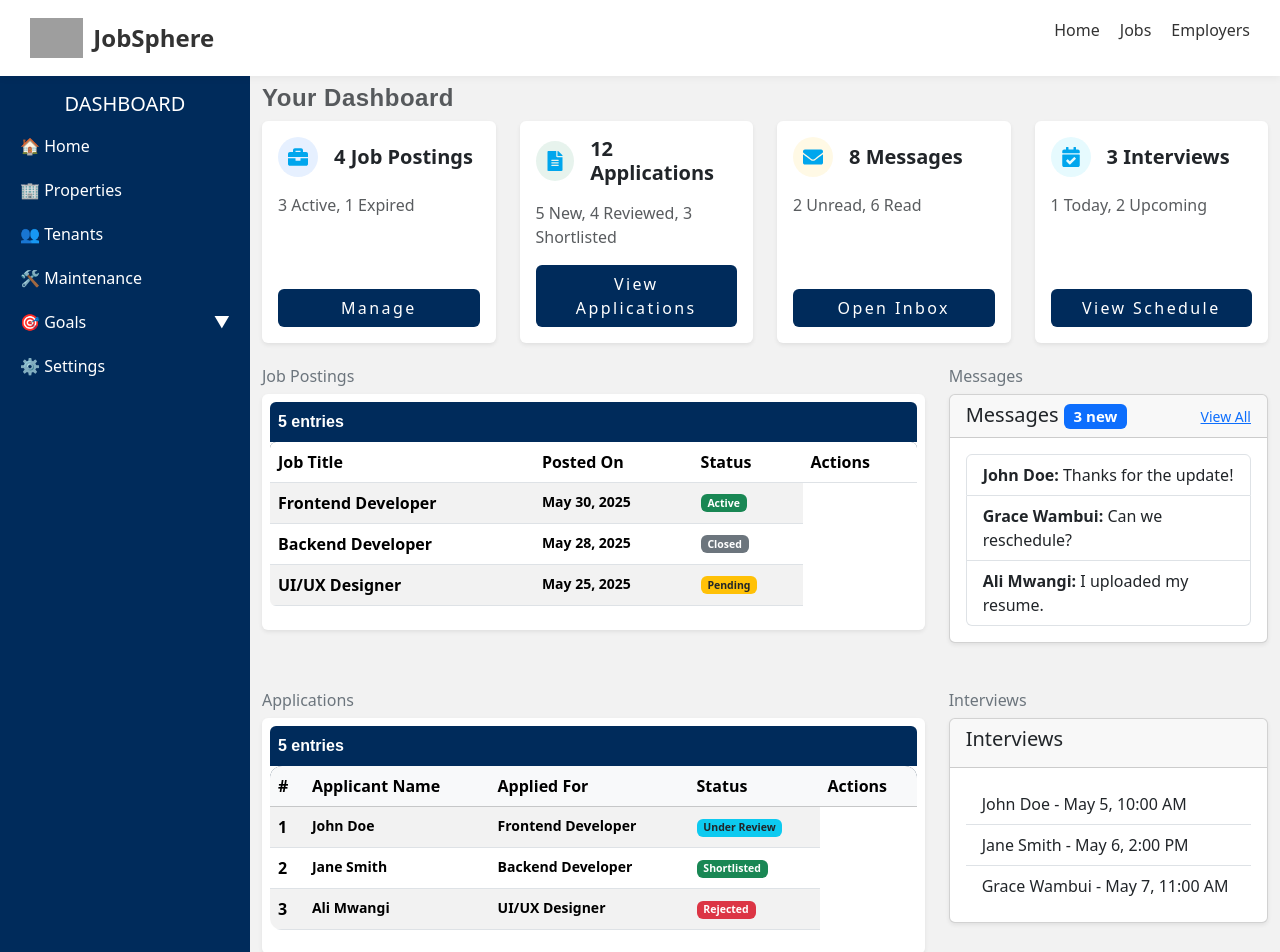
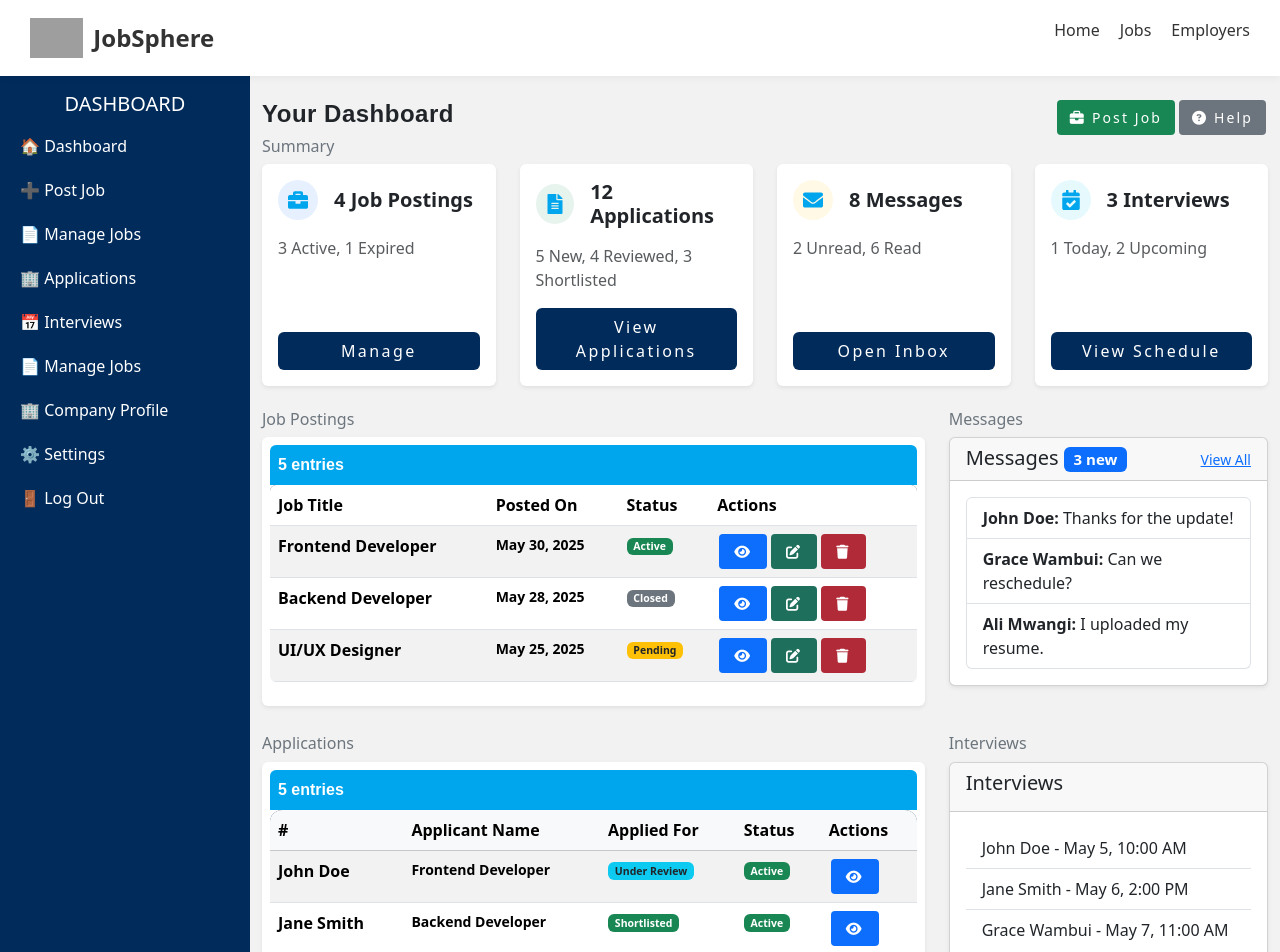
Before and after one commit to Manucho661/JobSphere, a React (Vite) app in the folder front-end/: page /employers/dashboard in a window 1280 px wide. Shown: the top 952 px of the page. Built offline with nearby package versions, Linux system fonts and the light colour scheme; grey boxes are pictures that could not be loaded.

Commit message:
Add the post Job and help icon

```diff
--- a/front-end/src/pages/employers/dashboard.jsx
+++ b/front-end/src/pages/employers/dashboard.jsx
@@ -16,27 +16,107 @@ const EmployerDashboard = () => {
     <div className="app-wrapper p-6">
        <nav class="sidebar">
         <h5 class="text-center text-uppercase">Dashboard</h5>
-        <a href="#">🏠 Home</a>
-        <a href="#">🏢 Properties</a>
-        <a href="#">👥 Tenants</a>
-        <a href="#">🛠 Maintenance</a>
-
-        <a class="d-flex justify-content-between align-items-center" data-bs-toggle="collapse" href="#goalsMenu" role="button" aria-expanded="false" aria-controls="goalsMenu">
-            🎯 Goals
-            <span class="caret" id="caretIcon">▼</span>
-        </a>
-        <div class="collapse submenu" id="goalsMenu">
-            <a href="#">📅 Monthly</a>
-            <a href="#">📆 Yearly</a>
-        </div>
+        <a href="#">🏠 Dashboard</a>
+        <a href="#">➕ Post Job</a>
+        <a href="#">📄  Manage Jobs</a>
+        <a href="#">🏢 Applications</a>
+        <a href="#">📅 Interviews</a>
+        <a href="#">📄  Manage Jobs</a>
+        <a href="#">🏢 Company Profile</a>
         <a href="#">⚙️ Settings</a>
+        <a href="#">🚪 Log Out</a>
       </nav>
       {/* main */}
       <div className='main'>
         <div className='container mt-2'>
-          <h4 className='dashboard-title text-muted'>Your	Dashboard</h4>
 
+          <div className='row  mt-4'>
+            <div className='col-12 d-flex justify-content-between'>
+              <div>
+                <h4 className='dashboard-title'>Your	Dashboard</h4>
+              </div>
+              <div className='d-flex'>
+                <button
+                  className="btn btn-sm"
+                  style={{
+                    backgroundColor: '#198754', // Bootstrap success green
+                    marginLeft: '2px',
+                    marginRight: '2px',
+                    color: '#fff',
+                    display: 'flex',
+                    alignItems: 'center',
+                    gap: '6px',
+                    padding: '6px 12px',
+                    borderRadius: '4px',
+                    fontWeight: '500',
+                  }}
+                  title="Post Job"
+                >
+                  <i className="fas fa-briefcase"></i>
+                  Post Job
+                </button>
+                <button
+                  className="btn btn-sm"
+                  style={{
+                    backgroundColor: '#6c757d', // Bootstrap secondary grey
+                    marginLeft: '2px',
+                    marginRight: '2px',
+                    color: '#fff',
+                    display: 'flex',
+                    alignItems: 'center',
+                    gap: '6px',
+                    padding: '6px 12px',
+                    borderRadius: '4px',
+                    fontWeight: '500',
+                  }}
+                  title="Help"
+                  >
+                  <i className="fas fa-question-circle"></i>
+                  Help
+                </button>
+              </div>
+              {/* <div>
+                <button
+
+                title="Post Job">
+                <i className="fas fa-briefcase"></i>
+                  Post JobclassName="btn btn-sm"
+                  style={{
+                    backgroundColor: '#198754', // Bootstrap success green
+                    marginLeft: '2px',
+                    marginRight: '2px',
+                    color: '#fff',
+                    display: 'flex',
+                    alignItems: 'center',
+                    gap: '6px',
+                    padding: '6px 12px',
+                    borderRadius: '4px',
+                    fontWeight: '500',
+                  }}
+                </button>
+                <button
+                  className="btn btn-sm"
+                  style={{
+                    backgroundColor: '#6c757d', // Bootstrap secondary grey
+                    marginLeft: '2px',
+                    marginRight: '2px',
+                    color: '#fff',
+                    display: 'flex',
+                    alignItems: 'center',
+                    gap: '6px',
+                    padding: '6px 12px',
+                    borderRadius: '4px',
+                    fontWeight: '500',
+                  }}
+                  title="Help">
+                  <i className="fas fa-question-circle"></i>
+                  Help
+                </button>
+              </div> */}
+            </div>
+          </div>
           <div class="row">
+                <h6 className="text-secondary">Summary</h6>
             <div className="col-md-3">
               <div className="card border-0 shadow-sm h-100 hover-shadow transition">
                 <div className="card-body d-flex flex-column">
@@ -130,16 +210,128 @@ const EmployerDashboard = () => {
                       <td>Frontend Developer</td>
                       <td>May 30, 2025</td>
                       <td><span class="badge bg-success">Active</span></td>
+                      <td>
+                        <button
+                          className="btn btn-sm"
+                          style={{
+                            backgroundColor: '#0d6efd', // Bootstrap primary blue
+                            marginLeft: '2px',
+                            marginRight: '2px',
+                            color: '#fff',
+                          }}
+                          title="View">
+                          <i className="fas fa-eye"></i>
+                        </button>
+                        <button
+                          className="btn btn-sm"
+                          style={{
+                            backgroundColor: '#1e6f5c',
+                            marginLeft: '2px',
+                            marginRight: '2px',
+                            color: '#fff',
+                          }}
+                          title="Edit"
+                            >
+                          <i className="fas fa-edit"></i>
+                        </button>
+                                                <button
+                          className="btn btn-sm"
+                          style={{
+                            backgroundColor: '#b02a37',
+                            marginLeft: '2px',
+                            marginRight: '2px',
+                            color: '#fff',
+                          }}
+                          title="Delete"
+                        >
+                          <i className="fas fa-trash"></i>
+                        </button>
+                        </td>
                     </tr>
                     <tr>
                       <td>Backend Developer</td>
                       <td>May 28, 2025</td>
                       <td><span class="badge bg-secondary">Closed</span></td>
+                      <td>
+                        <button
+                          className="btn btn-sm"
+                          style={{
+                            backgroundColor: '#0d6efd', // Bootstrap primary blue
+                            marginLeft: '2px',
+                            marginRight: '2px',
+                            color: '#fff',
+                          }}
+                          title="View">
+                          <i className="fas fa-eye"></i>
+                        </button>
+                        <button
+                          className="btn btn-sm"
+                          style={{
+                            backgroundColor: '#1e6f5c',
+                            marginLeft: '2px',
+                            marginRight: '2px',
+                            color: '#fff',
+                          }}
+                          title="Edit"
+                            >
+                          <i className="fas fa-edit"></i>
+                        </button>
+                        <button
+                          className="btn btn-sm"
+                          style={{
+                            backgroundColor: '#b02a37',
+                            marginLeft: '2px',
+                            marginRight: '2px',
+                            color: '#fff',
+                          }}
+                          title="Delete"
+                        >
+                          <i className="fas fa-trash"></i>
+                        </button>
+                      </td>
                     </tr>
                     <tr>
                       <td>UI/UX Designer</td>
                       <td>May 25, 2025</td>
                       <td><span class="badge bg-warning text-dark">Pending</span></td>
+                      <td>
+                        <button
+                          className="btn btn-sm"
+                          style={{
+                            backgroundColor: '#0d6efd', // Bootstrap primary blue
+                            marginLeft: '2px',
+                            marginRight: '2px',
+                            color: '#fff',
+                          }}
+                          title="View"
+                        >
+                          <i className="fas fa-eye"></i>
+                        </button>
+                        <button
+                          className="btn btn-sm"
+                          style={{
+                            backgroundColor: '#1e6f5c',
+                            marginLeft: '2px',
+                            marginRight: '2px',
+                            color: '#fff',
+                          }}
+                          title="Edit"
+                            >
+                          <i className="fas fa-edit"></i>
+                        </button>
+                        <button
+                          className="btn btn-sm"
+                          style={{
+                            backgroundColor: '#b02a37',
+                            marginLeft: '2px',
+                            marginRight: '2px',
+                            color: '#fff',
+                          }}
+                          title="Delete"
+                        >
+                          <i className="fas fa-trash"></i>
+                        </button>
+                      </td>
                     </tr>
                   </tbody>
                 </table>
@@ -192,22 +384,61 @@ const EmployerDashboard = () => {
                   </thead>
                   <tbody>
                     <tr>
-                      <td>1</td>
                       <td>John Doe</td>
                       <td>Frontend Developer</td>
                       <td><span class="badge bg-info text-dark">Under Review</span></td>
+                      <td><span class="badge bg-success">Active</span></td>
+                      <td>
+                        <button
+                          className="btn btn-sm"
+                          style={{
+                            backgroundColor: '#0d6efd', // Bootstrap primary blue
+                            marginLeft: '2px',
+                            marginRight: '2px',
+                            color: '#fff',
+                          }}
+                          title="View">
+                          <i className="fas fa-eye"></i>
+                        </button>
+                      </td>
                     </tr>
                     <tr>
-                      <td>2</td>
                       <td>Jane Smith</td>
                       <td>Backend Developer</td>
                       <td><span class="badge bg-success">Shortlisted</span></td>
+                      <td><span class="badge bg-success">Active</span></td>
+                      <td>
+                        <button
+                          className="btn btn-sm"
+                          style={{
+                            backgroundColor: '#0d6efd', // Bootstrap primary blue
+                            marginLeft: '2px',
+                            marginRight: '2px',
+                            color: '#fff',
+                          }}
+                          title="View">
+                          <i className="fas fa-eye"></i>
+                        </button>
+                      </td>
                     </tr>
                     <tr>
-                      <td>3</td>
                       <td>Ali Mwangi</td>
                       <td>UI/UX Designer</td>
                       <td><span class="badge bg-danger">Rejected</span></td>
+                       <td><span class="badge bg-success">Active</span></td>
+                      <td>
+                        <button
+                          className="btn btn-sm"
+                          style={{
+                            backgroundColor: '#0d6efd', // Bootstrap primary blue
+                            marginLeft: '2px',
+                            marginRight: '2px',
+                            color: '#fff',
+                          }}
+                          title="View">
+                          <i className="fas fa-eye"></i>
+                        </button>
+                      </td>
                     </tr>
                   </tbody>
                 </table>
--- a/front-end/src/pages/employers/employers.css
+++ b/front-end/src/pages/employers/employers.css
@@ -50,7 +50,7 @@
     }
 
     .dashboard-title{
-      font-family: 'Poppins', sans-serif;
+   font-family: ProximaNova, arial, sans-serif;
       font-weight: 600;
       letter-spacing: .5px;
     }
@@ -69,7 +69,7 @@
 
     /* Tables section*/
     .entries{
-      background-color: #002B5B;
+      background-color:#00A6ED;
       font-weight: 700;
       font-family: ProximaNova, arial, sans-serif;
       color: white;
```
